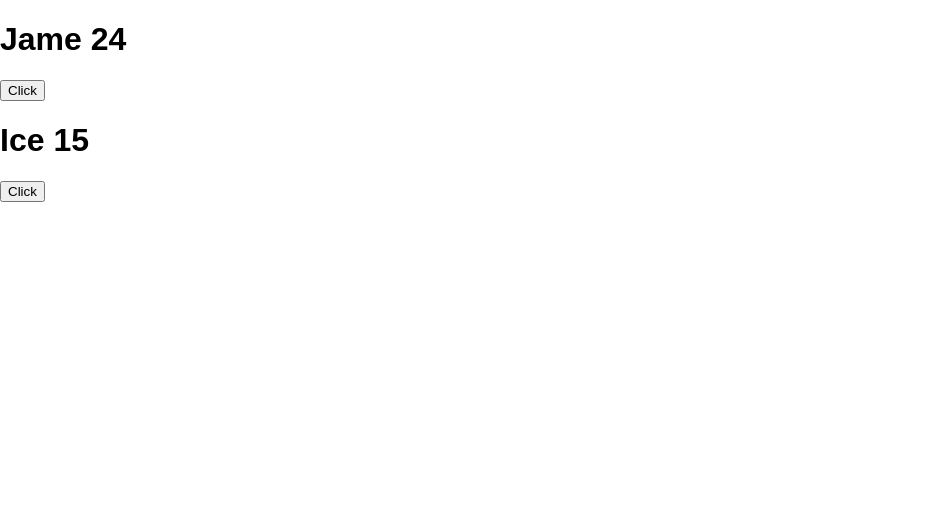
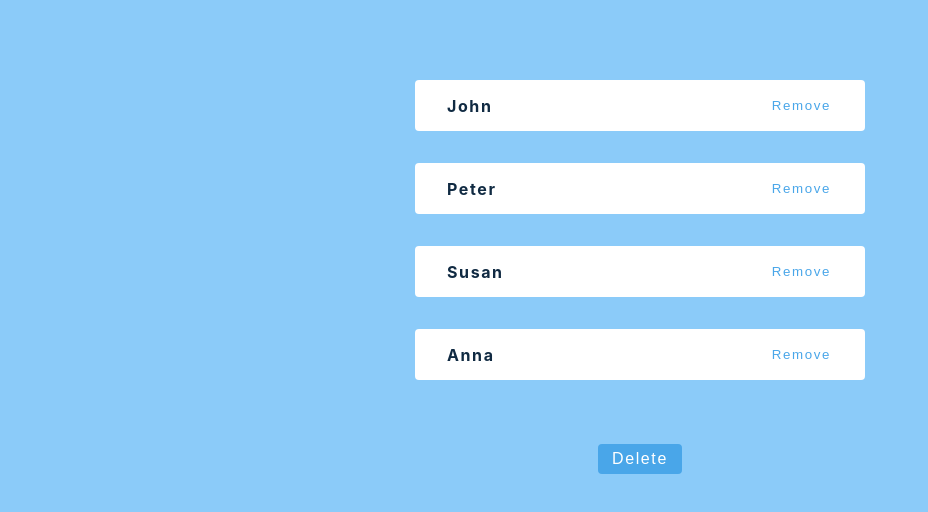
Before and after one commit to thanatP-Bz/react-tutorial, a React (Create React App) app: page / in a window 1280 px wide. Shown: the top 512 px of the page, without its empty margins (0-928 px from the left). Built offline with nearby package versions, Linux system fonts and the light colour scheme.

Commit message:
useStateArray

```diff
--- /dev/null
+++ b/file/test/index.css
@@ -0,0 +1,11 @@
+* {
+  box-sizing: border-box;
+}
+
+html {
+  font-family: sans-serif;
+}
+
+body {
+  margin: 0;
+}
--- a/src/App.js
+++ b/src/App.js
@@ -1,32 +1,14 @@
 import React from "react";
-import Store from "./components/Store";
+import UseStateArray from "./useState/UseStateArray";
 
-const person = [
-  {
-    id: 1,
-    name: "Jame",
-    age: 24,
-  },
-  {
-    id: 2,
-    name: "Ice",
-    age: 15,
-  },
-];
+const numbers = [2, -100, 29, -47];
 
+const flitered = numbers.filter((num) => num < 0);
+console.log(flitered);
 function App() {
-  const clickHandler = (event) => {
-    alert("trigger");
-  };
   return (
-    <div>
-      {person.map((name) => {
-        return (
-          <Store key={name.id} {...name}>
-            <button onClick={clickHandler}>Click</button>
-          </Store>
-        );
-      })}
+    <div className="container">
+      <UseStateArray />
     </div>
   );
 }
--- /dev/null
+++ b/src/Data.js
@@ -0,0 +1,8 @@
+const Data = [
+  { id: 1, name: "john" },
+  { id: 2, name: "peter" },
+  { id: 3, name: "susan" },
+  { id: 4, name: "anna" },
+];
+
+export default Data;
--- a/src/index.css
+++ b/src/index.css
@@ -1,11 +1,320 @@
-* {
+/*
+===============
+Variables
+===============
+*/
+
+:root {
+  /* dark shades of primary color*/
+  --clr-primary-1: hsl(205, 86%, 17%);
+  --clr-primary-2: hsl(205, 77%, 27%);
+  --clr-primary-3: hsl(205, 72%, 37%);
+  --clr-primary-4: hsl(205, 63%, 48%);
+  /* primary/main color */
+  --clr-primary-5: hsl(205, 78%, 60%);
+  /* lighter shades of primary color */
+  --clr-primary-6: hsl(205, 89%, 70%);
+  --clr-primary-7: hsl(205, 90%, 76%);
+  --clr-primary-8: hsl(205, 86%, 81%);
+  --clr-primary-9: hsl(205, 90%, 88%);
+  --clr-primary-10: hsl(205, 100%, 96%);
+  /* darkest grey - used for headings */
+  --clr-grey-1: hsl(209, 61%, 16%);
+  --clr-grey-2: hsl(211, 39%, 23%);
+  --clr-grey-3: hsl(209, 34%, 30%);
+  --clr-grey-4: hsl(209, 28%, 39%);
+  /* grey used for paragraphs */
+  --clr-grey-5: hsl(210, 22%, 49%);
+  --clr-grey-6: hsl(209, 23%, 60%);
+  --clr-grey-7: hsl(211, 27%, 70%);
+  --clr-grey-8: hsl(210, 31%, 80%);
+  --clr-grey-9: hsl(212, 33%, 89%);
+  --clr-grey-10: hsl(210, 36%, 96%);
+  --clr-white: #fff;
+  --clr-red-dark: hsl(360, 67%, 44%);
+  --clr-red-light: hsl(360, 71%, 66%);
+  --clr-green-dark: hsl(125, 67%, 44%);
+  --clr-green-light: hsl(125, 71%, 66%);
+  --clr-black: #222;
+  --transition: all 0.3s linear;
+  --spacing: 0.1rem;
+  --radius: 0.25rem;
+  --light-shadow: 0 5px 15px rgba(0, 0, 0, 0.1);
+  --dark-shadow: 0 5px 15px rgba(0, 0, 0, 0.4);
+  --max-width: 1170px;
+  --fixed-width: 450px;
+  --clr-orange-1: hsl(12, 83%, 98%);
+  --clr-orange-2: hsl(14, 91%, 95%);
+  --clr-orange-3: hsl(12, 89%, 89%);
+  --clr-orange-4: hsl(13, 87%, 82%);
+  --clr-orange-5: hsl(13, 88%, 68%);
+  --clr-orange-6: hsl(13, 88%, 55%);
+  --clr-orange-7: hsl(13, 74%, 49%);
+  --clr-orange-8: hsl(13, 74%, 33%);
+  --clr-orange-9: hsl(13, 73%, 25%);
+  --clr-orange-10: hsl(13, 73%, 16%);
+}
+/*
+===============
+Global Styles
+===============
+*/
+
+*,
+::after,
+::before {
+  margin: 0;
+  padding: 0;
   box-sizing: border-box;
 }
+body {
+  font-family: -apple-system, BlinkMacSystemFont, "Segoe UI", Roboto, Oxygen,
+    Ubuntu, Cantarell, "Open Sans", "Helvetica Neue", sans-serif;
+  background: var(--clr-primary-7);
+  color: var(--clr-grey-1);
+  line-height: 1.5;
+  font-size: 0.875rem;
+}
+ul {
+  list-style-type: none;
+}
+a {
+  text-decoration: none;
+}
+h1,
+h2,
+h3,
+h4 {
+  letter-spacing: var(--spacing);
+  text-transform: capitalize;
+  line-height: 1.25;
+  margin-bottom: 0.75rem;
+}
+h1 {
+  font-size: 3rem;
+}
+h2 {
+  font-size: 2rem;
+}
+h3 {
+  font-size: 1.25rem;
+}
+h4 {
+  font-size: 0.875rem;
+}
+p {
+  margin-bottom: 1.25rem;
+  color: var(--clr-grey-5);
+}
+@media screen and (min-width: 800px) {
+  h1 {
+    font-size: 4rem;
+  }
+  h2 {
+    font-size: 2.5rem;
+  }
+  h3 {
+    font-size: 1.75rem;
+  }
+  h4 {
+    font-size: 1rem;
+  }
+  body {
+    font-size: 1rem;
+  }
+  h1,
+  h2,
+  h3,
+  h4 {
+    line-height: 1;
+  }
+}
+/*  global classes */
 
-html {
-  font-family: sans-serif;
+/* section */
+.section,
+.container {
+  width: 90vw;
+  margin: 0 auto;
+  max-width: var(--max-width);
 }
 
-body {
-  margin: 0;
+@media screen and (min-width: 992px) {
+  .section {
+    width: 95vw;
+  }
 }
+
+.container {
+  text-align: center;
+  margin-top: 5rem;
+}
+.btn {
+  display: inline-block;
+  background: var(--clr-primary-5);
+  color: var(--clr-white);
+  padding: 0.25rem 0.75rem;
+  border-radius: var(--radius);
+  border-color: transparent;
+  text-transform: capitalize;
+  font-size: 1rem;
+  letter-spacing: var(--spacing);
+  margin-top: 2rem;
+  margin-left: 0.5rem;
+  margin-right: 0.5rem;
+  cursor: pointer;
+  transition: var(--transition);
+}
+.btn:hover {
+  background: var(--clr-primary-1);
+  color: var(--clr-primary-5);
+}
+.item {
+  background: var(--clr-white);
+  display: flex;
+  justify-content: space-between;
+  max-width: var(--fixed-width);
+  margin: 2rem auto;
+  align-items: center;
+  border-radius: var(--radius);
+}
+.item button,
+.item a {
+  background: transparent;
+  border-color: transparent;
+  color: var(--clr-primary-5);
+  letter-spacing: var(--spacing);
+  cursor: pointer;
+}
+.item {
+  padding: 1rem 2rem;
+}
+.item h4 {
+  margin-bottom: 0;
+}
+.item p {
+  margin-bottom: 0;
+}
+.modal {
+  position: absolute;
+  top: 2rem;
+  left: 50%;
+  transform: translateX(-50%);
+  background: var(--clr-white);
+  display: inline-block;
+  padding: 0.25rem 1rem;
+  border-radius: var(--radius);
+  text-transform: capitalize;
+}
+
+.modal p {
+  margin-bottom: 0;
+  color: var(--clr-red-dark);
+}
+.form {
+  background: var(--clr-white);
+  max-width: var(--fixed-width);
+  margin: 0 auto;
+  margin-bottom: 4rem;
+  padding: 1rem 2rem;
+  border-radius: var(--radius);
+}
+.form input {
+  background: var(--clr-grey-10);
+  border-color: transparent;
+  border-radius: var(--radius);
+  padding: 0.25rem 0.5rem;
+}
+.form-control {
+  margin: 0.5rem 0;
+  display: grid;
+  grid-template-columns: 100px 1fr;
+  align-items: center;
+}
+.form button {
+  display: inline-block;
+  background: var(--clr-black);
+  color: var(--clr-white);
+  border-color: transparent;
+  margin-top: 1rem;
+  letter-spacing: var(--spacing);
+  padding: 0.15rem 0.25rem;
+  text-transform: capitalize;
+  border-radius: var(--radius);
+  cursor: pointer;
+}
+.nav-links {
+  max-width: var(--fixed-width);
+  margin: 0 auto;
+  margin-bottom: 4rem;
+  display: grid;
+  grid-template-columns: repeat(3, 1fr);
+}
+.nav-links a {
+  color: var(--clr-grey-5);
+}
+.users {
+  display: grid;
+  grid-template-columns: repeat(auto-fit, minmax(300px, 1fr));
+  gap: 2rem;
+  margin: 3rem auto;
+}
+.users li {
+  width: 100%;
+  display: flex;
+  align-items: center;
+  background: var(--clr-white);
+  padding: 1rem 2rem;
+  border-radius: var(--radius);
+  text-align: left;
+}
+.users img {
+  width: 50px;
+  height: 50px;
+  border-radius: 50%;
+  margin-right: 1rem;
+}
+.users h4 {
+  margin-bottom: 0.15rem;
+}
+.users a {
+  color: var(--clr-grey-5);
+  text-transform: capitalize;
+}
+
+.products {
+  margin: 4rem 0;
+  display: grid;
+  gap: 2rem;
+}
+@media screen and (min-width: 576px) {
+  .products {
+    grid-template-columns: repeat(auto-fit, minmax(300px, 1fr));
+  }
+}
+.product {
+  background: var(--clr-white);
+  border-radius: var(--radius);
+}
+.product img {
+  border-top-left-radius: var(--radius);
+  border-top-right-radius: var(--radius);
+
+  width: 100%;
+  height: 15rem;
+  object-fit: cover;
+}
+.product h4 {
+  margin-top: 1rem;
+}
+
+.product button {
+  margin-bottom: 1rem;
+  background: var(--clr-primary-5);
+  border-radius: var(--radius);
+  border-color: transparent;
+  color: var(--clr-white);
+  padding: 0.25rem 0.5rem;
+  text-transform: capitalize;
+  cursor: pointer;
+}
--- /dev/null
+++ b/src/useState/UseStateArray.js
@@ -0,0 +1,38 @@
+import React, { useState } from "react";
+import Data from "../Data";
+
+const UseStateArray = () => {
+  const [people, setPeople] = useState(Data);
+
+  const deleteBtn = () => {
+    if (people === Data) {
+      setPeople([]);
+    } else {
+      setPeople(Data);
+    }
+  };
+
+  const removeItem = (id) => {
+    let newPeople = people.filter((person) => person.id !== id);
+    setPeople(newPeople);
+  };
+
+  return (
+    <React.Fragment>
+      {people.map((person) => {
+        const { id, name } = person;
+        return (
+          <div key={id} className="item">
+            <h4>{name}</h4>
+            <button onClick={() => removeItem(id)}>Remove</button>
+          </div>
+        );
+      })}
+      <button className="btn" onClick={deleteBtn}>
+        Delete
+      </button>
+    </React.Fragment>
+  );
+};
+
+export default UseStateArray;
```
Also changed, not shown: file/test/App.js (added, +34 -0 lines), file/test/index.js (added, +7 -0 lines), src/useState/UseStateBasic.js (added, +21 -0 lines), file/test/components/Store.js (renamed from src/components/Store.js).
